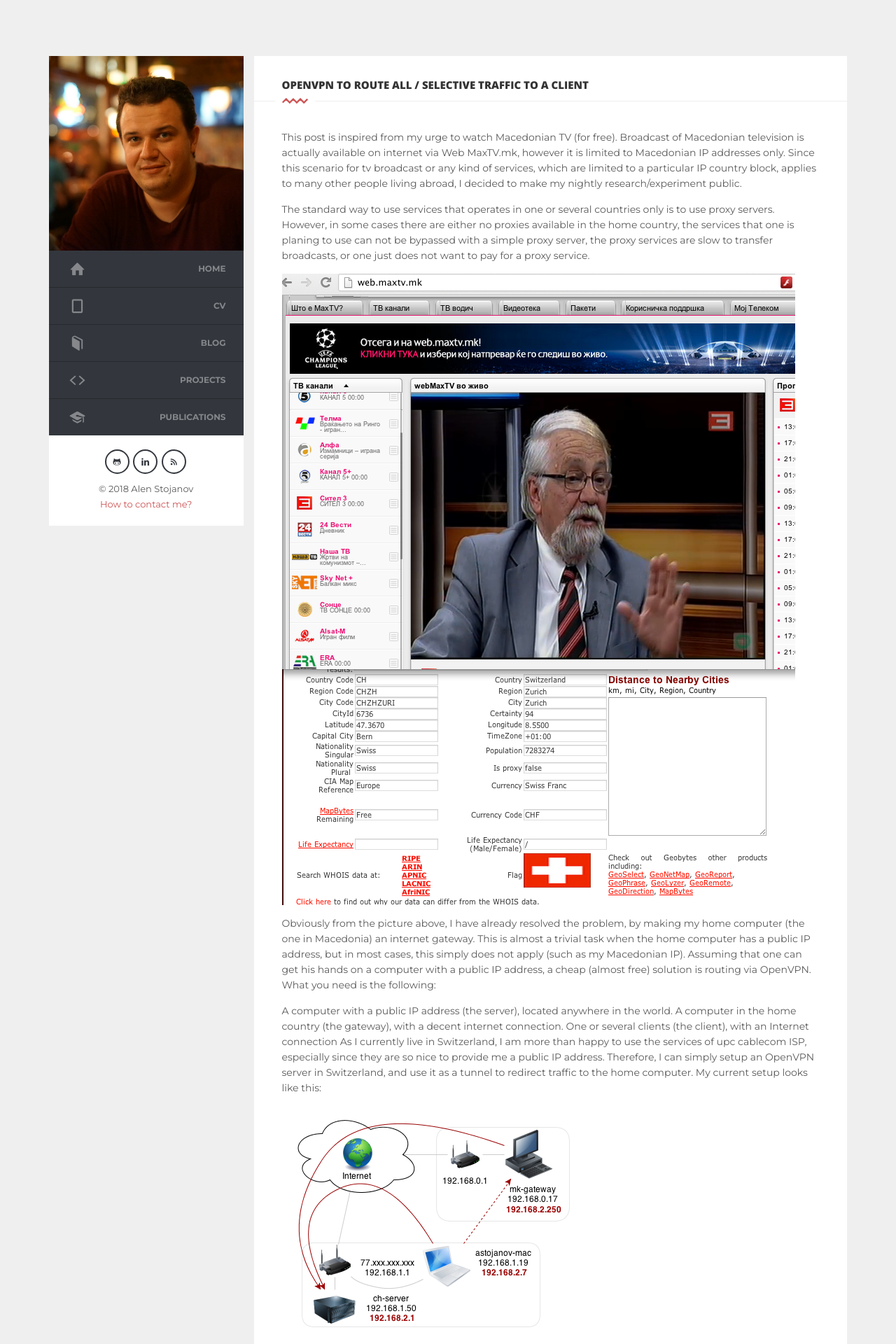
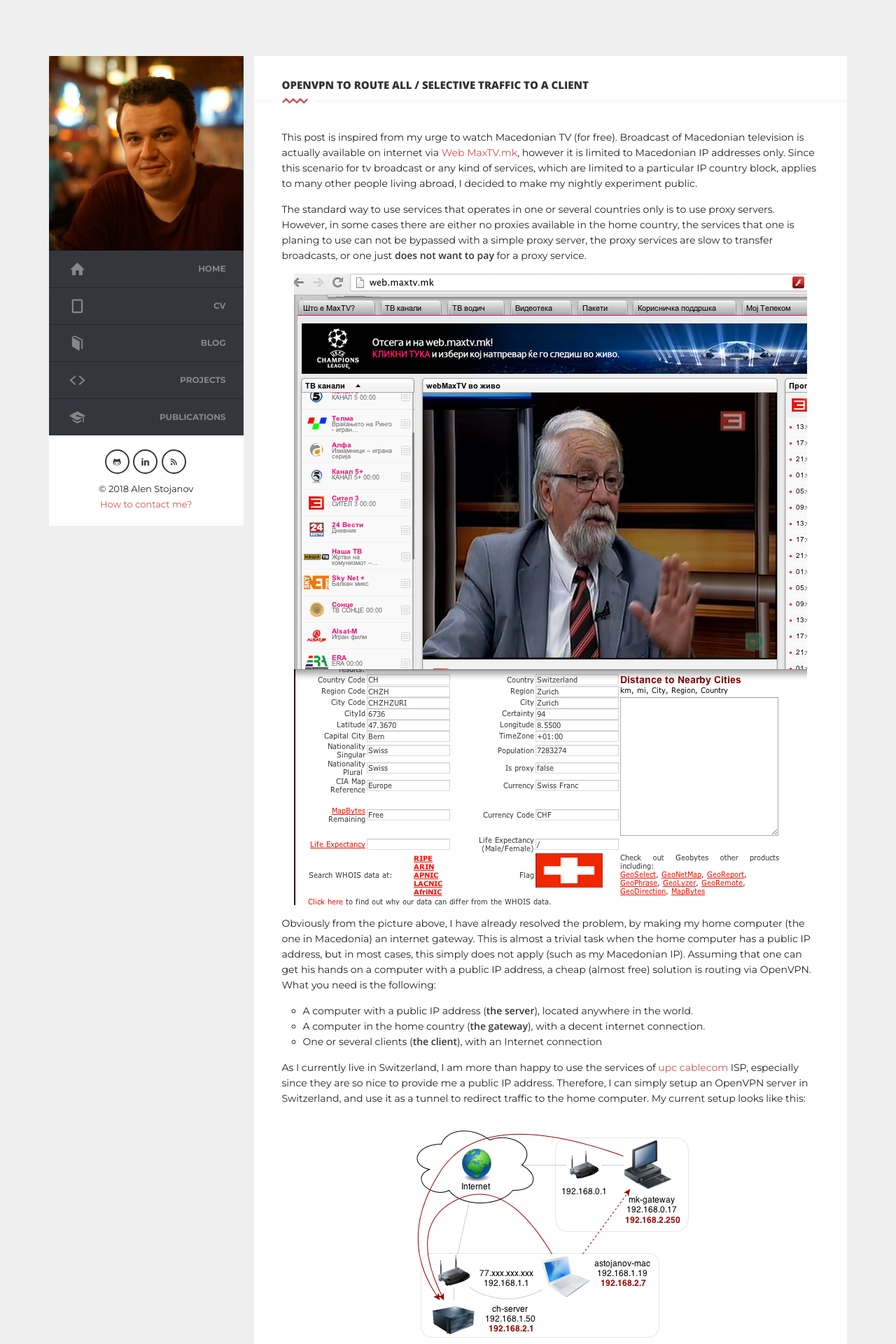
Before and after one commit to astojanov/astojanov.github.io, a Jekyll site: the page built from _posts/2013-03-31-openvpn-routes.md, in a window 1280 px wide. Shown: the top 1920 px of the page at 70% size. Built offline with Jekyll 4.4.1, drawn with Linux system fonts in a browser that asks for light colours; some web fonts are replaced; comment, search, counter and statistics services are not loaded; some of the changed text lies outside the part shown.

Commit message:
adding more missing links

```diff
--- a/_posts/2013-03-31-openvpn-routes.md
+++ b/_posts/2013-03-31-openvpn-routes.md
@@ -5,35 +5,67 @@
 categories: blog
 ---
 
-This post is inspired from my urge to watch Macedonian TV (for free). Broadcast of Macedonian television is actually available on internet via Web MaxTV.mk, however it is limited to Macedonian IP addresses only. Since this scenario for tv broadcast or any kind of services, which are limited to a particular IP country block, applies to many other people living abroad, I decided to make my nightly research/experiment public.
+This post is inspired from my urge to watch Macedonian TV (for free). Broadcast of Macedonian television is actually
+available on internet via [Web MaxTV.mk](http://web.maxtv.mk/), however it is limited to Macedonian IP addresses only.
+Since this scenario for tv broadcast or any kind of services, which are limited to a particular IP country block,
+applies to many other people living abroad, I decided to make my nightly experiment public.
 
-The standard way to use services that operates in one or several countries only is to use proxy servers. However, in some cases there are either no proxies available in the home country, the services that one is planing to use can not be bypassed with a simple proxy server, the proxy services are slow to transfer broadcasts, or one just does not want to pay for a proxy service.
+The standard way to use services that operates in one or several countries only is to use proxy servers. However, in
+some cases there are either no proxies available in the home country, the services that one is planing to use can not
+be bypassed with a simple proxy server, the proxy services are slow to transfer broadcasts, or one just **does not want
+to pay** for a proxy service.
 
-![MaxTV](/img/maxtv.png)
+![MaxTV](/img/maxtv.png){: .center-image }
 
-Obviously from the picture above, I have already resolved the problem, by making my home computer (the one in Macedonia) an internet gateway. This is almost a trivial task when the home computer has a public IP address, but in most cases, this simply does not apply (such as my Macedonian IP). Assuming that one can get his hands on a computer with a public IP address, a cheap (almost free) solution is routing via OpenVPN. What you need is the following:
+Obviously from the picture above, I have already resolved the problem, by making my home computer (the one in Macedonia)
+an internet gateway. This is almost a trivial task when the home computer has a public IP address, but in most cases,
+this simply does not apply (such as my Macedonian IP). Assuming that one can get his hands on a computer with a public
+IP address, a cheap (almost free) solution is routing via OpenVPN. What you need is the following:
 
-A computer with a public IP address (the server), located anywhere in the world.
-A computer in the home country (the gateway), with a decent internet connection.
-One or several clients (the client), with an Internet connection
-As I currently live in Switzerland, I am more than happy to use the services of upc cablecom ISP, especially since they are so nice to provide me a public IP address. Therefore, I can simply setup an OpenVPN server in Switzerland, and use it as a tunnel to redirect traffic to the home computer. My current setup looks like this:
+- A computer with a public IP address (**the server**), located anywhere in the world.
+- A computer in the home country (**the gateway**), with a decent internet connection.
+- One or several clients (**the client**), with an Internet connection
 
-![MaxTV](/img/openvpn.png)
+As I currently live in Switzerland, I am more than happy to use the services of [upc cablecom](https://www.upc.ch/en/)
+ISP, especially since they are so nice to provide me a public IP address. Therefore, I can simply setup an OpenVPN
+server in Switzerland, and use it as a tunnel to redirect traffic to the home computer. My current setup looks like this:
 
-From the drawing above you can infer that the server is ch-server, the gateway is mk-gateway and finally the client is astojanov-mac. The gray lines and black labels represent the physical connections, and the red lines and red labels specify the OpenVPN network.
+![MaxTV](/img/openvpn.png){: .center-image }
 
-72.xxx.xxx.xxx is the public address in Switzerland, and the router behind it has port-forwarding to ch-server, port 1194 to the ch-server having local IP address 192.168.1.50
-ch-server and astojanov-mac are behind the same router and are part of the 192.168.1.0/24 network. Note that the client astojanov-mac can access the OpenVPN server from any network node on the Internet. Thus the route to access the ch-server goes through the Internet cloud.
-mk-gateway is part of the 192.168.0.0/24 local network in Macedonia and has no public IP address attached on the router.
-The OpenVPN overlaid network is represented with 192.168.2.0/24. The server has a static ip address: 192.168.2.1, as well as the gateway 192.168.2.250. The client astojanov-mac as every other OpenVPN client are assigned dynamic ip address.
-The first step is installing and setting up OpenVPN. In order to run the server, a very modest computer can fulfill the needs of a VPN server if less than 10 VPN connections are anticipated. Personally I am using Intel(R) Pentium(R) M processor 1200MHz, with 1.6 GB of RAM. OpenVPN is cross platform and has no OS requirements. ch-server runs Debian GNU/Linux 6.0.6 (squeeze) and I base my instruction on this distribution. Note that to run OpenVPN server / client there are many alternatives with less power consumption requirements. For example the Raspberry Pi, which has 700 Mhz ARM CPU and costs about $25, or your router if you can set up DD-WRT on it.
+From the drawing above you can infer that the server is `ch-server`, the gateway is `mk-gateway` and finally the
+client is `astojanov-mac`. The gray lines and black labels represent the physical connections, and the red lines and
+red labels specify the OpenVPN network.
+
+- `72.xxx.xxx.xxx` is the public address in Switzerland, and the router behind it has port-forwarding to `ch-server`,
+port 1194 to the `ch-server` having local IP address `192.168.1.50`
+- `ch-server` and `astojanov-mac` are behind the same router and are part of the `192.168.1.0/24` network. Note that the
+client `astojanov-mac` can access the OpenVPN server from any network node on the Internet. Thus the route to access the
+ `ch-server` goes through the Internet cloud.
+- `mk-gateway` is part of the `192.168.0.0/24` local network in Macedonia and has no public IP address attached on the router.
+- The OpenVPN overlaid network is represented with `192.168.2.0/24`. The server has a static ip address: 192.168.2.1,
+as well as the gateway `192.168.2.250`. The client `astojanov-mac` as every other OpenVPN client are assigned dynamic ip address.
+
+The first step is installing and setting up OpenVPN. In order to run the server, a very modest computer can fulfill
+the needs of a VPN server if less than 10 VPN connections are anticipated. Personally I am using Intel(R) Pentium(R) M
+processor 1200MHz, with 1.6 GB of RAM. OpenVPN is cross platform and has no OS requirements. `ch-server` runs
+Debian GNU/Linux 6.0.6 (squeeze) and I base my instruction on this distribution. Note that to run OpenVPN server / client
+there are many alternatives with less power consumption requirements. For example the
+[Raspberry Pi, which has 700 Mhz ARM CPU and costs about $25](https://www.raspberrypi.org/), or your router, if you can
+set up [DD-WRT](https://dd-wrt.com/site/index) on it.
 
 Installing OpenVPN sever and setting up server / client keys & certificates
 ---------------------------------------------------------------------------
 
-Installing and setting up OpenVPN has almost cross-platform steps. Also there are many tutorial available out there. My setup is based on the following tutorial, but you can also find additional tutorial on Linux, Windows and Mac OS X. First install OpenVPN and OpenSSL:
+Installing and setting up OpenVPN has almost cross-platform steps. Also there are many tutorial available out there.
+My setup is based on the following [tutorial](https://www.howtoforge.com/internet-and-lan-over-vpn-using-openvpn-linux-server-windows-linux-clients-works-for-gaming-and-through-firewalls),
+but you can also find additional tutorial on [Linux](https://aproductivelife.blogspot.com/2010/03/tutorial-on-how-to-setup-openvpn-server.html),
+[Windows](https://community.openvpn.net/openvpn/wiki/Easy_Windows_Guide) and [Mac OS X](https://remonpel.nl/2012/02/set-up-an-openvpn-server-on-your-mac/).
+First install OpenVPN and OpenSSL:
 
+{% highlight powershell %}
 apt-get install openvpn openssl
+{% endhighlight %}
+
 Now we need to create server certificates. Before that we edit the variables of the certificates we are about to create.
 
 {% highlight powershell %}
@@ -61,7 +93,9 @@
 ./easy-rsa/build-key-server ch-server
 {% endhighlight %}
 
-As soon as the server ca.crt and ch-server.key are set, we can proceed towards creating the client keys. Note that we will have one special client, namely the mk-gateway client. This step must be repeated for ever clients you want to allow on your VPN. Note that the clients are identified by the ‘Common Name’.
+As soon as the server ca.crt and ch-server.key are set, we can proceed towards creating the client keys. Note that
+we will have one special client, namely the mk-gateway client. This step must be repeated for ever clients you want
+to allow on your VPN. Note that the clients are identified by the ‘Common Name’.
 
 {% highlight powershell %}
 ./easy-rsa/build-key mk-gateway
@@ -162,20 +213,33 @@
 route-delay 2
 {% endhighlight %}
 
-The GUI client will enable / disable the tun device and setup the routes in the system. Therefore in Windows 7 / Vista it need administrator permissions. Make sure that you right-click on the GUI executable in C:\Program Files\OpenVPN and check the ‘Run as administrator’ checkbox.
+The GUI client will enable / disable the tun device and setup the routes in the system. Therefore in Windows 7 / Vista
+it need administrator permissions. Make sure that you right-click on the GUI executable in
+`C:\Program Files\OpenVPN` and check the ‘Run as administrator’ checkbox.
 
 OpenVPN client running on DD-WRT
 --------------------------------
 
-Having a computer running 24/7 just for routing is not really desirable. With a decent router having OpenVPN support, one can bypass the need for an extra computer. I personally have WRT54GL in Macedonia. It is possible to install DD-WRT on the router and ‘unleash’ the OpenVPN client support in the router itself. Setting up DD-WRT in some cases is router specific, and its installation has been well documented on the DD-WRT wiki.
+Having a computer running 24/7 just for routing is not really desirable. With a decent router having OpenVPN support,
+one can bypass the need for an extra computer. I personally have WRT54GL in Macedonia. It is possible to install DD-WRT
+on the router and ‘unleash’ the OpenVPN client support in the router itself. Setting up DD-WRT in some cases is router
+specific, and its installation has been well documented on the [DD-WRT wiki](https://wiki.dd-wrt.com/wiki/index.php/Installation).
 
-In order to setup DD-WRT on a router, one needs to flush the current firmware, and replace it with a DD-WRT, which might be a risky business. Note that the first step is flushing the router with the ‘mini firmware’ available at the DD-WRT website, and then the next step is installing the OpenVPN supported firmware. When the final firmware is installed, setting up the OpenVPN client can be done via the Web interface in Services -> VPN. The files /etc/openvpn/ca.crt, /etc/openvpn/mk-gateway.crt and /etc/openvpn/mk-gateway.key can simply be copy-pasted into the corresponding fields:
+In order to setup DD-WRT on a router, one needs to flush the current firmware, and replace it with a DD-WRT, which might
+be a risky business. Note that the first step is flushing the router with the ‘mini firmware’ available at the DD-WRT
+website, and then the next step is installing the OpenVPN supported firmware. When the final firmware is installed,
+setting up the OpenVPN client can be done via the Web interface in Services -> VPN.
+The files `/etc/openvpn/ca.crt`, `/etc/openvpn/mk-gateway.crt` and `/etc/openvpn/mk-gateway.key` can simply be
+copy-pasted into the corresponding fields:
 
-![MaxTV](/img/ddwrt.png)
+![MaxTV](/img/ddwrt.png){: .center-image }
 
-Depending on the router CPU, you can enable or disable the LZO Comporession. I have actually disabled it in my final configuration since WRT54GL has 200MHz CPU.
+Depending on the router CPU, you can enable or disable the LZO Comporession. I have actually disabled it in my final
+configuration since WRT54GL has 200MHz CPU.
 
-The above creates a connection to the OpenVPN server ch-server as soon as the router is rebooted. Before rebooting, packet forwarding within the router must be enabled. This can be done in Administration -> Commands, by setting the following commands for the Firewall.
+The above creates a connection to the OpenVPN server `ch-server` as soon as the router is rebooted. Before rebooting,
+packet forwarding within the router must be enabled. This can be done in Administration -> Commands, by setting
+the following commands for the Firewall.
 
 {% highlight powershell %}
 iptables -I FORWARD 1 --source 192.168.2.0/24 -j ACCEPT
@@ -183,17 +247,19 @@
 iptables -I FORWARD -i tun0 -o br0 -j ACCEPT
 {% endhighlight %}
 
-By clicking Save Firewall, the commands will allow packets to flow to/from the ch-sever to the mk-gateway.
+By clicking Save Firewall, the commands will allow packets to flow to/from the `ch-sever` to the `mk-gateway`.
 
 Setting up the client such that the whole traffic is redirected to the remote gateway
 
-The client `astojanov-mac`, runs Mac OS X. I am using Tunnelblick as an OpenVPN client GUI. To set it up, the generated key & certificates: /etc/openvpn/ca.crt, /etc/openvpn/astojanov-mac.crt and /etc/openvpn/astojanov-mac.key must be copied to the client, and config.opvn file must be created:
+The client `astojanov-mac`, runs Mac OS X. I am using Tunnelblick as an OpenVPN client GUI. To set it up, the generated
+key & certificates: `/etc/openvpn/ca.crt`, `/etc/openvpn/astojanov-mac.crt` and `/etc/openvpn/astojanov-mac.key`
+must be copied to the client, and `config.opvn` file must be created:
 
 {% highlight powershell %}
 client
 dev tun
 proto udp
-remote ch-server 1194
+remote `ch-server` 1194
 resolv-retry infinite
 nobind
 persist-key
@@ -206,11 +272,20 @@
 dhcp-option DNS 8.8.8.8
 {% endhighlight %}
 
-Note the redirect-gateway def1 directive. This directive forces the client to change its default gateway and redirect it to the OpenVPN server. Since the mk-gateway takes all the routes from 1.0.0.0 to 255.0.0.0, the whole traffic will be redirected to mk-gateway.
+Note the `redirect-gateway` def1 directive. This directive forces the client to change its default gateway and redirect
+it to the OpenVPN server. Since the `mk-gateway` takes all the routes from `1.0.0.0` to `255.0.0.0`, the whole traffic
+will be redirected to `mk-gateway`.
 
 Setting up the client to route selective traffic via a remote gateway
+----------------------------------------------------------------------
 
-For this scenario, I use most of the previous settings for redirecting the whole traffic and Tunnelblick, with a modified config.opvn file. In order to perform selective routing, instead of redirecting the gateway, we need to rewrite the routing rules to the specific selective trafic that we are planning to redirect. I personally wanted scenario where all Macedonian web sites hosted in Macedonia will be redirected through the mk-gateway. To identify all Macedonian hosts, I used the NirSoft country based IP blocks. The blocks are given by their price ranges, and the number of hosts for each block. With a simple math, it is easy to derive the netmasks for each block taking into considerations the number of nodes.
+For this scenario, I use most of the previous settings for redirecting the whole traffic and Tunnelblick, with a
+modified `config.opvn` file. In order to perform selective routing, instead of redirecting the gateway, we need to
+rewrite the routing rules to the specific selective trafic that we are planning to redirect. I personally wanted
+scenario where all Macedonian web sites hosted in Macedonia will be redirected through the `mk-gateway`.
+To identify all Macedonian hosts, I used the [NirSoft country based IP blocks](https://www.nirsoft.net/countryip/mk.html).
+The blocks are given by their price ranges, and the number of hosts for each block. With a simple math, it is easy to
+derive the netmasks for each block taking into considerations the number of nodes.
 
 Finally the config file looks like the following:
 
@@ -218,7 +293,7 @@
 client
 dev tun
 proto udp
-remote ch-server 1194
+remote `ch-server` 1194
 resolv-retry infinite
 nobind
 persist-key
--- a/_sass/_base.scss
+++ b/_sass/_base.scss
@@ -99,7 +99,9 @@
 body {
 	background: #efefef;
 	font: 14px/22px "Montserrat", Arial, sans-serif;
-	color: #5b5a5a;
+	//color: #333;
+	color: #222;
+	//color: #5b5a5a;
 	-webkit-font-smoothing: antialiased; /* Fix for webkit rendering */
 	-webkit-text-size-adjust: 100%;
 	margin:0;
--- a/_sass/_layout.scss
+++ b/_sass/_layout.scss
@@ -496,3 +496,10 @@
     margin-left: 30px;
     list-style-type: circle;
 }
+
+
+.center-image
+{
+    margin: 0 auto;
+    display: block;
+}
```
Also changed, not shown: other parts of _posts/2013-03-31-openvpn-routes.md (+26 -9 lines).
